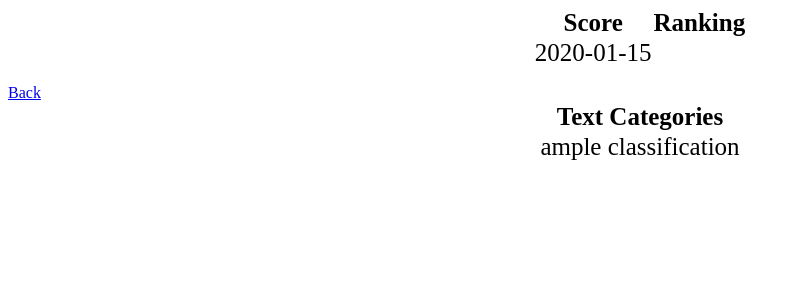
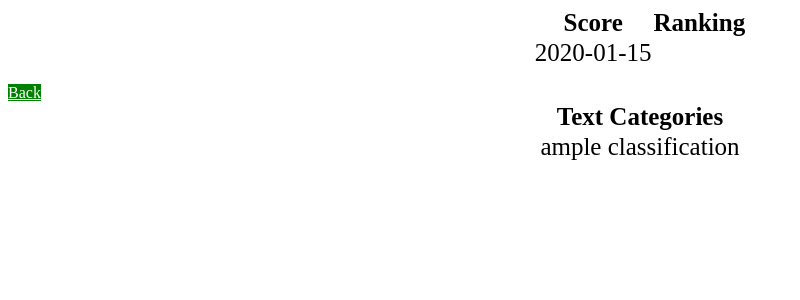
Before and after one commit to DubHacks2019-Kyle-Yoshi/Article-Analyzer, a Flask app: template templates/show_results.html in a window 1280 px wide. Shown: the top 300 px of the page, without its empty margins (0-800 px from the left). Run offline with Flask 2, Linux system fonts and the light colour scheme; the template is opened without the code that fills it: most values are stand-ins (such as "Sample title", 1, 10 or a date in 2020).

Commit message:
prettier button?

```diff
--- a/main.py
+++ b/main.py
@@ -14,16 +14,20 @@ frowny = "frown"
 meh = "meh"
 
 
+def failed():
+    return """
+            Sorry, this URL cannot be processed
+            <br />
+            <a class="back" href="/">Go Back</a>
+        """
+
+
 @app.route('/handledata', methods=['POST'])
 def handle_data():
     url = request.form['url']
 
     if len(url) < 5:
-        return """
-            Sorry, this URL cannot be processed
-            <br />
-            <a href="/">Go Back</a>
-        """
+        return failed()
 
     # Check if http in from of url or not
     if url[:4] != "http":
@@ -34,19 +38,11 @@ def handle_data():
     try:
         sent_str = get_sentiment(html.decode())
     except:
-        return """
-        Sorry, this URL cannot be processed
-        <br />
-        <a href="/">Go Back</a>
-    """
+        return failed()
     try:
         classification = get_classification(html.decode())
     except:
-        return """
-        Sorry, this URL cannot be processed
-        <br />
-        <a href="/">Go Back</a>
-    """
+        return failed()
 
     str_to_template = [round(sent_str.magnitude * sent_str.score, 2), round(sent_str.score, 2), '']
 
--- a/static/style.css
+++ b/static/style.css
@@ -66,3 +66,15 @@ i {
 .classification {
 	min-width: 150px;
 }
+
+.back {
+    background-color:green;
+    border:0px;
+    color:white;
+}
+
+.back:hover {
+    background-color:lightgreen;
+    border:0px;
+    color:black;
+}
--- a/templates/show_results.html
+++ b/templates/show_results.html
@@ -26,6 +26,6 @@
                 </tr>
             {% endfor %}
 
-        <a href="/">Back</a>
+        <a class="back" href="/">Back</a>
     </body>
 </html>
```
